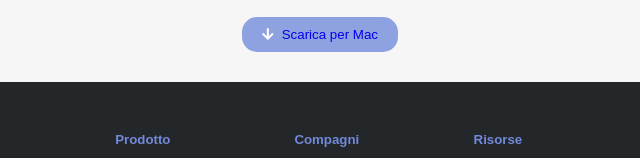
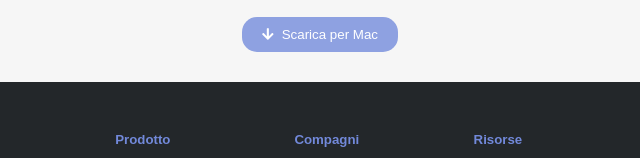
Before and after one commit to dona70909/htmlcss-discord, a plain HTML site: page index.html in a window 1280 px wide. Shown: the part 3081-3239 px from the top of the page, 320-960 px from the left. Drawn offline with Linux system fonts and the light colour scheme; a web font is replaced by a local one.

```diff
--- a/css/style.css
+++ b/css/style.css
@@ -248,11 +248,14 @@
     padding-bottom: 30px;
 }
 
+.last-section a{
+    color: white;
+}
+
 .container-paragraph-four{
     width:800px;
     margin:0 auto;
 }
-
 
 .section-four-subtitle{
     margin-bottom: 20px;
@@ -260,6 +263,7 @@
 
 .background-violet{
     background-color: #8ea1e1;
+    transform: scale(1);
 }
 
 
```
